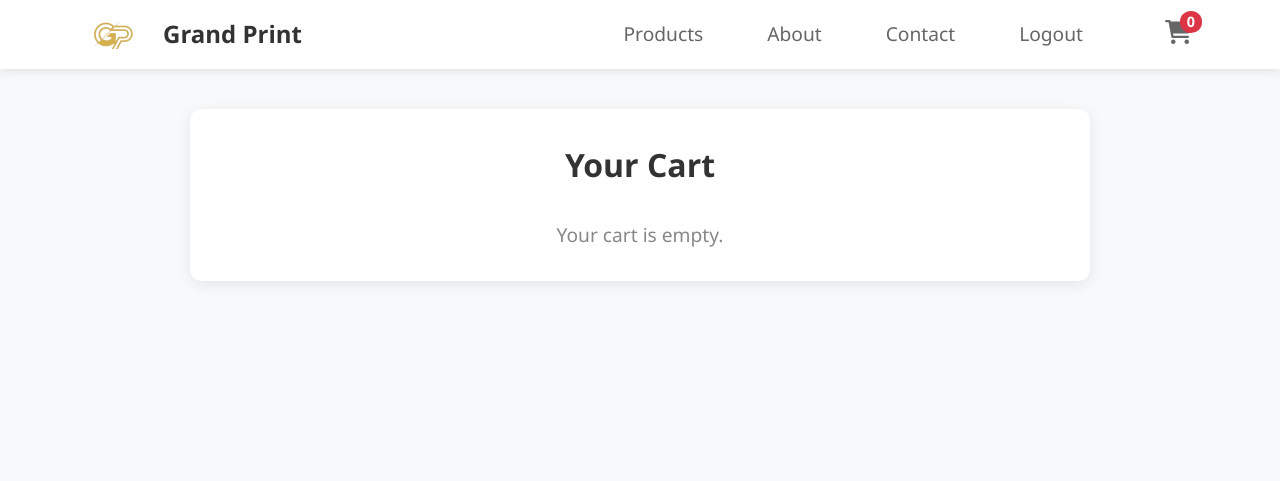
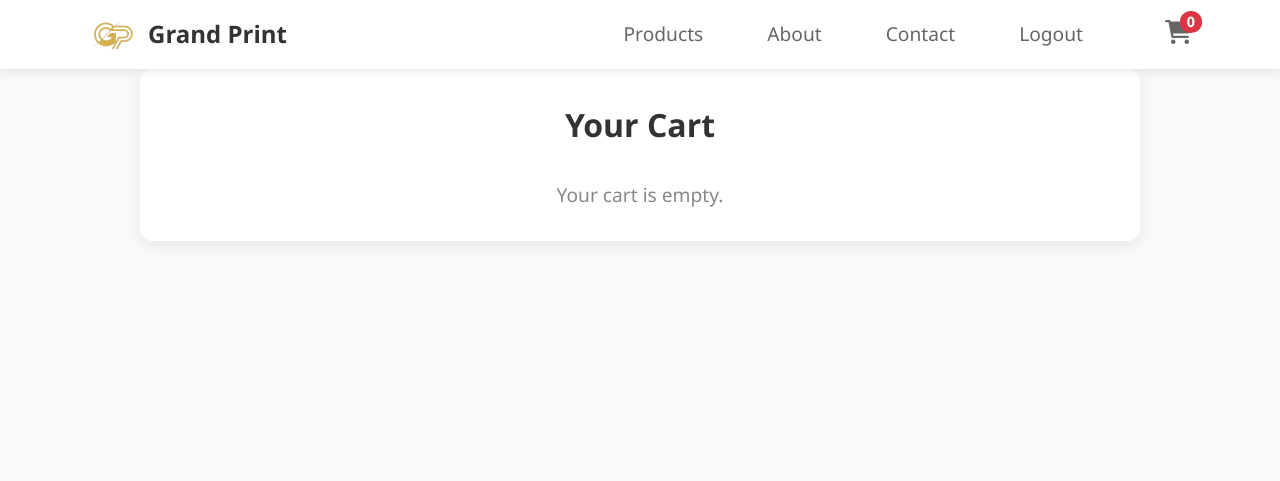
Before and after one commit to nfaz16/Grand-Print-Ent, a PHP site: page /addtocart.php in a window 1280 px wide. Shown: the top 481 px of the page. Run offline with PHP 8.4, Linux system fonts and the light colour scheme.

Commit message:
Refactor addtocart.php: improve form handling, styling, and error resilience
Co-authored-by: 2023189543 <2023189543@student.uitm.edu.my>

```diff
--- a/addtocart.php
+++ b/addtocart.php
@@ -34,13 +34,13 @@ if ($_SERVER['REQUEST_METHOD'] === 'POST') {
         $index = $_POST['edit_index'];
         if (isset($_SESSION['cart'][$index])) {
             $_SESSION['cart'][$index] = [
-                'product_id' => $_POST['product_id'] ?? '',
-                'name' => $_POST['product_name'] ?? '',
-                'qty' => $_POST['qty'] ?? 1,
-                'cloth' => $_POST['cloth'] ?? '', // Fixed: separate cloth field
-                'collar' => $_POST['collar'] ?? '', // Fixed: separate collar field
-                'size' => $_POST['size'] ?? '',
-                'image' => $_POST['product_image'] ?? ''
+                'product_id' => $_POST['product_id'],
+                'name' => $_POST['product_name'],
+                'qty' => $_POST['qty'],
+                'cloth' => $_POST['cloth'],
+                'collar' => $_POST['collar'],
+                'size' => $_POST['size'],
+                'image' => $_POST['product_image']
             ];
         }
         header("Location: addtocart.php");
@@ -49,13 +49,13 @@ if ($_SERVER['REQUEST_METHOD'] === 'POST') {
     // Handle adding new items
     else {
         $item = [
-           'product_id' => $_POST['product_id'] ?? 'custom001',
-            'name' => $_POST['product_name'] ?? '',
-            'qty' => $_POST['qty'] ?? 1,
-            'cloth' => $_POST['cloth'] ?? '', // Fixed: use cloth field
-            'collar' => $_POST['collar'] ?? '', // Fixed: use collar field
-            'size' => $_POST['size'] ?? '',
-            'image' => $_POST['product_image'] ?? ''
+            'product_id' => $_POST['product_id'],
+            'name' => $_POST['product_name'],
+            'qty' => $_POST['qty'],
+            'cloth' => $_POST['cloth'],
+            'collar' => $_POST['collar'],
+            'size' => $_POST['size'],
+            'image' => $_POST['product_image']
         ];
         $_SESSION['cart'][] = $item;
         header("Location: addtocart.php");
@@ -70,6 +70,8 @@ $cartCount = isset($_SESSION['cart']) ? count($_SESSION['cart']) : 0;
 <!DOCTYPE html>
 <html lang="en">
 <head>
+    <meta charset="UTF-8">
+    <meta name="viewport" content="width=device-width, initial-scale=1.0">
     <title>Grand Print</title>
     <link href="https://cdnjs.cloudflare.com/ajax/libs/font-awesome/6.0.0/css/all.min.css" rel="stylesheet">
     <style>
@@ -121,10 +123,6 @@ $cartCount = isset($_SESSION['cart']) ? count($_SESSION['cart']) : 0;
 			display: flex;
 			align-items: center;
 			text-decoration: none;
-			font-weight: bold;
-			font-size: 1.7rem;
-			color: #333;
-			gap: 15px;
 		}
 
 		.logo-img {
@@ -411,7 +401,7 @@ $cartCount = isset($_SESSION['cart']) ? count($_SESSION['cart']) : 0;
 
 	<div class="main-content">
     <!-- Your cart display code -->
-    <div style="max-width: 900px; margin: 40px auto 0 auto; background: #fff; border-radius: 12px; box-shadow: 0 4px 15px rgba(0,0,0,0.08); padding: 30px;">
+    <div style="max-width: 1000px; margin: 0px auto 0 auto; background: #fff; border-radius: 12px; box-shadow: 0 4px 15px rgba(0,0,0,0.08); padding: 30px;">
         <h1 style="text-align:center; margin-bottom: 30px;">Your Cart</h1>
 
         <?php if (isset($error_message)): ?>
@@ -482,9 +477,9 @@ $cartCount = isset($_SESSION['cart']) ? count($_SESSION['cart']) : 0;
             document.getElementById('edit_product_name').value = product.name;
             document.getElementById('edit_product_image').value = product.image;
             document.getElementById('edit_qty').value = product.qty;
-            document.getElementById('edit_cloth').value = product.cloth;
-            document.getElementById('edit_collar').value = product.collar;
-            document.getElementById('edit_size').value = product.size;
+            document.getElementById('edit_cloth').value = product.cloth || '';
+            document.getElementById('edit_collar').value = product.collar || '';
+            document.getElementById('edit_size').value = product.size || '';
             document.getElementById('delete_index').value = index;
             document.getElementById('editModal').style.display = 'flex';
         }
```
Also changed, not shown: other parts of addtocart.php (+31 -37 lines). Lines whose indentation alone changed are shown as unchanged.
